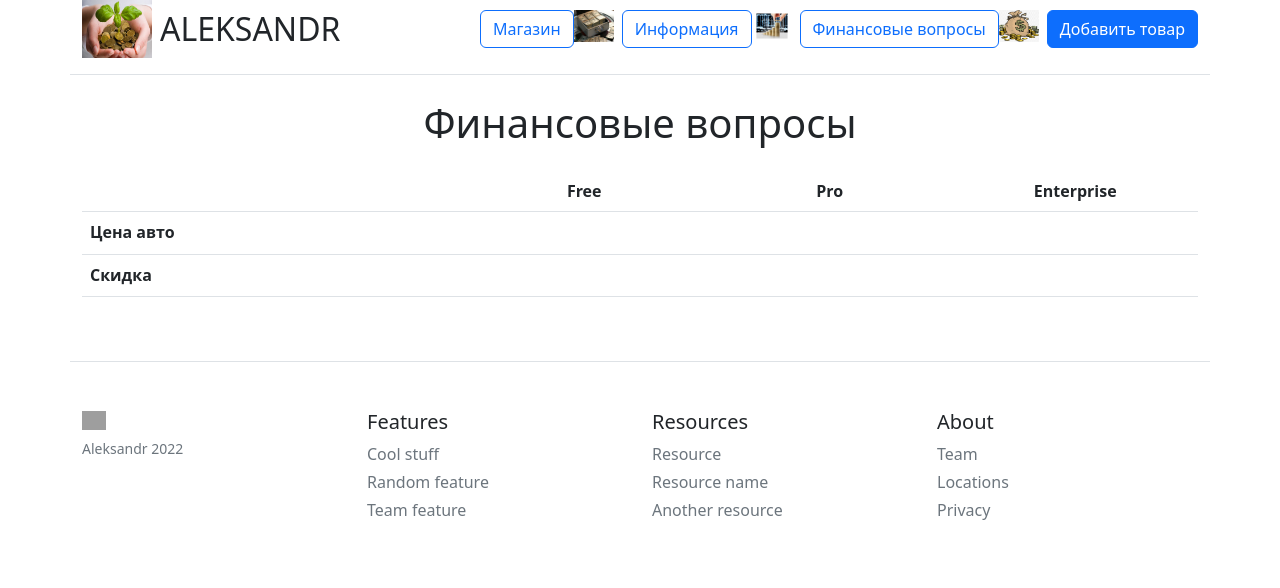
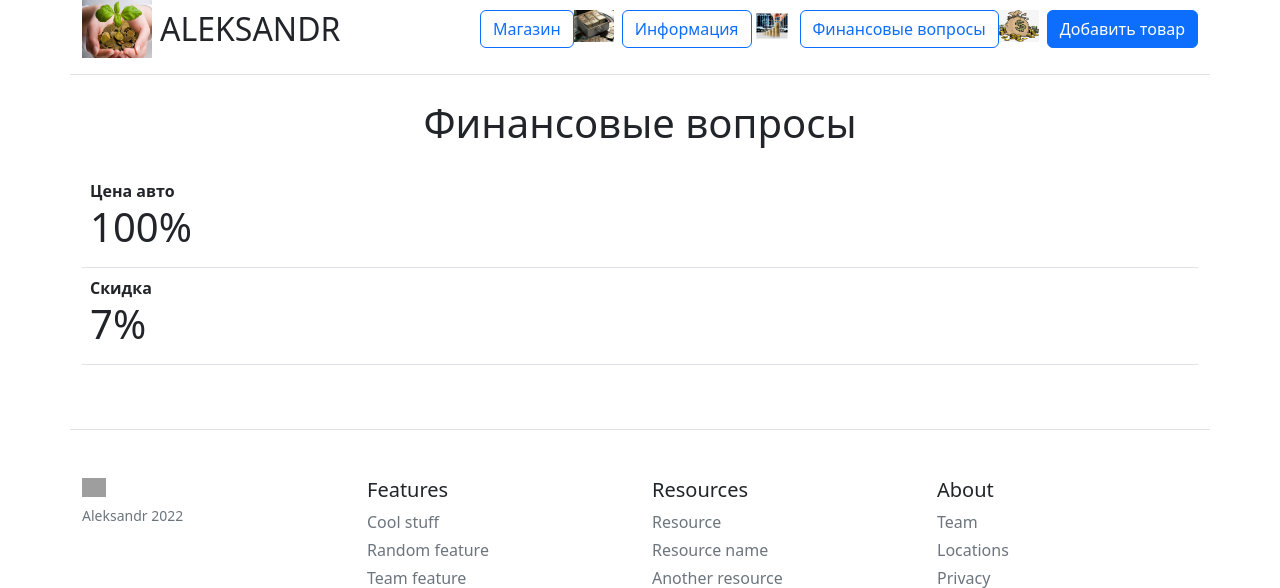
Before and after one commit to Zemlianik/shoponline, a Flask app: page /gold in a window 1280 px wide. Shown: the top 588 px of the page. Run offline with Flask 2, Linux system fonts and the light colour scheme; lists and menus that the app fills with data are empty; grey boxes are pictures that could not be loaded.

Commit message:
проценты

```diff
--- a/templates/gold.html
+++ b/templates/gold.html
@@ -11,23 +11,17 @@
 
     <div class="table-responsive">
       <table class="table text-center">
-        <thead>
-          <tr>
-            <th style="width: 34%;"></th>
-            <th style="width: 22%;">Free</th>
-            <th style="width: 22%;">Pro</th>
-            <th style="width: 22%;">Enterprise</th>
-          </tr>
-        </thead>
+
         <tbody>
           <tr>
-            <th scope="row" class="text-start">Цена авто</th>
+            <th scope="row" class="text-start">Цена авто<h1>100%</h1></th>
+
             <td><svg class="bi" width="24" height="24"><use xlink:href="#check"></use></svg></td>
             <td><svg class="bi" width="24" height="24"><use xlink:href="#check"></use></svg></td>
             <td><svg class="bi" width="24" height="24"><use xlink:href="#check"></use></svg></td>
           </tr>
           <tr>
-            <th scope="row" class="text-start">Скидка</th>
+            <th scope="row" class="text-start">Скидка<h1>7%</h1></th>
             <td></td>
             <td><svg class="bi" width="24" height="24"><use xlink:href="#check"></use></svg></td>
             <td><svg class="bi" width="24" height="24"><use xlink:href="#check"></use></svg></td>
```
